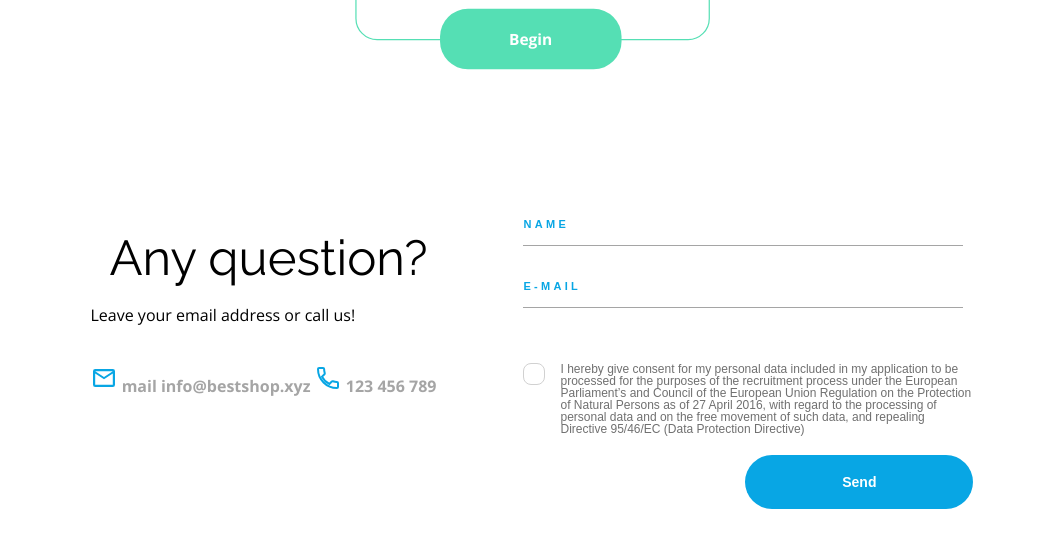
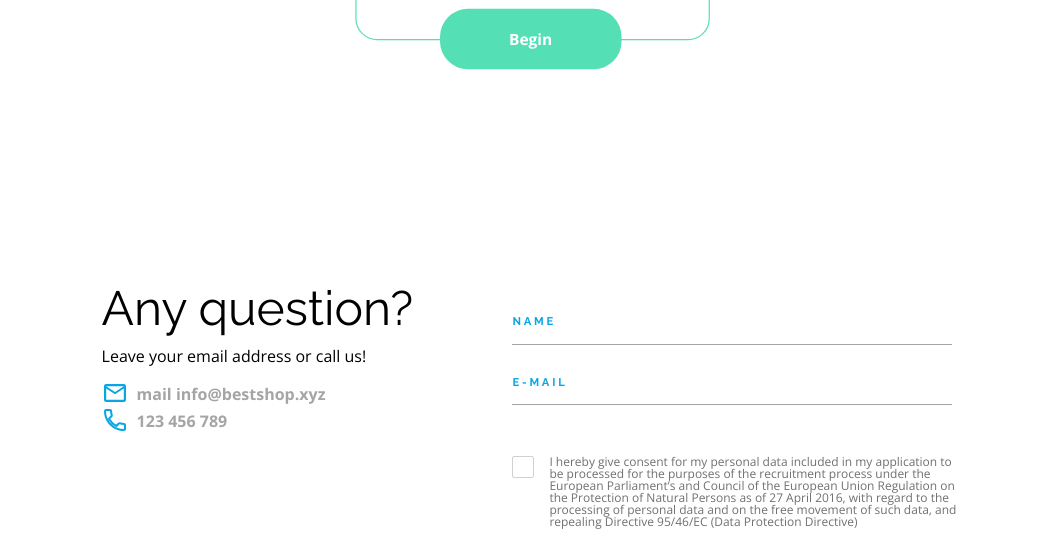
Before and after one commit to kasia117117/bestshop, a website: page public/index.html in a window 1280 px wide. Shown: the part 3390-3935 px from the top of the page, without its empty margins (108-1171 px from the left). Drawn offline with nearby package versions, Linux system fonts and the light colour scheme.

Commit message:
section_contact_RWD_done

```diff
--- a/src/styles/components/_contact.scss
+++ b/src/styles/components/_contact.scss
@@ -1,111 +1,168 @@
-
 .contact {
-  display:flex;
+  @include tablet{
+    display: flex;
     justify-content: space-around;
-  align-items: center;
+    align-items: baseline;
     margin-top: 180px;
   }
-
+  @include desktop{
+    display: flex;
+    justify-content: space-around;
+    align-items: baseline;
+    margin-top: 180px;
+  }
   .contact-information {
-
+    @include tablet {
+      margin-top:2em;
+      display:flex;
+      flex-direction: column;
+      align-items: flex-start;
     }
-
-.contact-column{
-
+    .contact-column {
+      .form-title {
+        margin-top: 0.7em;
+        font-family: $font-raleway;
+        font-size: 3em;
+        font-weight: 400;
+        text-align: left;
+        @include desktop {
+          font-family: "Raleway", sans-serif;
+          font-size: 3.1em;
+          font-weight: 400;
+          text-align: left;
         }
-
-.form-title {
-  margin-top: -100px;
-  font-family: "Raleway", sans-serif;
-  font-size: 49px;
-  font-weight: 400;
-  text-align: center;
-  margin-right: -10px;
       }
 
       .contact-text {
-  font-size:16px;
-  font-family:"Open Sans",sans-serif;
+        font-size: 1em;
+        font-family: $font-open-sans;
         font-weight: 400;
-  margin-top:25px;
-  margin-bottom:42px;
+        margin: 1em auto;
+        @include desktop {
+          font-size: 16px;
+          font-family: "Open Sans", sans-serif;
+          font-weight: 400;
+          margin-top: 2em;
+          margin-bottom: 2em;
+        }
+      }
+    }
+    .contact-icons {
+      margin-bottom: 2em;
+      @include desktop {
+        display: flex;
+      }
+      .contact-mail {
+        font-family: $font-open-sans;
+        font-size: 1em;
+        font-weight: 800;
+        color: $color-grey;
+        text-decoration: none;
+        display: flex;
+        align-items: center;
+        @include mobile {
+          margin-bottom: 1em;
+        }
+        img {
+        margin-right: 0.5em;
         }
 
-.contact-mail {
-  font-family:"Open Sans" , sans-serif;
-  font-size: 16px;
+      @include desktop {
+        font-family: $font-open-sans;
+        font-size: 1em;
+        font-weight: 800;
+        color: $color-grey;
+        text-decoration: none;
+        margin-right: 2em;
+      }
+    }
+      .contact-phone {
+        font-family:$font-open-sans;
+        font-size: 1em;
+        font-weight: 800;
+        color: $color-grey;
+        text-decoration: none;
+        display:flex;
+        align-items: center;
+        img{
+          margin-right:0.5em;
+        }
+        @include desktop {
+          font-family:$font-open-sans;
+          font-size: 1em;
           font-weight: 800;
           color: $color-grey;
           text-decoration: none;
         }
-
-.contact-phone {
-  font-family:"Open Sans" , sans-serif;
-  font-size: 16px;
-  font-weight: 800;
-  color: $color-grey;
-  text-decoration: none;
+      }
   }
 
-.contact-form {
-  display: flex;
-  justify-content: center;
     }
 
+  .contact-input {
     .form {
+      @include desktop {
         display: flex;
         flex-direction: column;
         margin-left: 10px;
       }
-
-.active-input{
-  border:none;
+      .active-input {
+        border: none;
         border-bottom: 1px solid $color-grey;
         width: 440px;
+        /*margin-left: 15px;*/
+        margin-bottom: 2.4em;
+        @include mobile {
+          width:300px;
+          display:block;
+        }
+      }
 
-  /*margin-left: 15px;*/
-  margin-bottom:35px;
-}
       .form-name {
-  font-family:" Opera Sans",sans-serif;
-  font-size: 11px;
+        font-family: $font-raleway;
+        font-size: 0.7em;
         font-weight: 700;
         text-transform: uppercase;
-  letter-spacing: 3.28px;
+        letter-spacing: 0.25em;
         color: $color-primary;
+        @include tablet {
+          display: block;
+        }
       }
 
       .inactive {
         border: 1px solid #D1D1D1;
       }
 
-
-
       .checkbox-form {
         /*display:inline-block;*/
-  margin-top: 20px;
-  align-items: flex-end;
+        margin-top: 1.2em;
+        align-items: flex-start;
         display: flex;
         flex-direction: column;
-}
 
         .checkbox input {
-  position:absolute;
+          position: absolute;
           opacity: 0;
           cursor: pointer;
-  height:0;
-  width:0;
+          height: 0;
+          width: 0;
         }
 
         .checkbox {
           cursor: pointer;
           display: flex;
           color: #707070;
-  font-size:12px;
-  font-family: " Open Sans", sans-serif;
-  font-weight:400;
+          font-size: 12px;
+          font-family: $font-open-sans;
+          font-weight: 400;
           max-width: 450px;
+          @include mobile {
+            max-width: 300px;
+            line-height:1.2em;
           }
+        }
+
         .checkbox span {
           height: 22px;
           width: 22px;
@@ -114,7 +171,7 @@
           border: 1px solid #D1D1D1;
           cursor: pointer;
           margin-right: 15px;
-  border-radius:8px;
+          border-radius: 2px;
           color: black;
           content: "";
         }
@@ -124,14 +181,11 @@
           cursor: pointer;
           position: relative;
         }
-/*    margin-left:16px;*/
-/*    margin-top: 24px;*/
-/*}*/
 
         .checkbox > span {
           color: #D1D1D1;
           /*padding-left: 30px;*/
-  display:block;
+          display: block;
 
         }
 
@@ -139,21 +193,20 @@
           height: 22px;
           width: 22px;
           -webkit-appearance: none;
-  /*-moz-appearance: none;*/
-  /*-o-appearance: none;*/
+          //-moz-appearance: none;
+          //-o-appearance: none;
           appearance: none;
           border: 1px solid #D1D1D1;
-  border-radius: 4px;
+          border-radius: 1px;
           outline: none;
           transition-duration: 0.3s;
           /*background-color: #41B883;*/
           cursor: pointer;
-  display:block;
+          display: block;
         }
 
         .checkbox > input:checked {
           border: 1px solid #D1D1D1;
-  /*background-color: #D1D1D1;*/
         }
 
         .checkbox > input:checked + span::before {
@@ -177,10 +230,16 @@
           border-radius: 40px;
           padding: 20px 97px;
           font-size: 14px;
-  font-family: "Nunito Sans", sans-serif;
+          font-family: $font-open-sans;
           font-weight: 700;
           text-decoration: none;
           color: white;
           margin-top: 20px;
+          align-self:end;
 
         }
+      }
+
+    }
+  }
+}
```
Also changed, not shown: public/css/style.css, 1 other file. Lines whose indentation alone changed are shown as unchanged.
